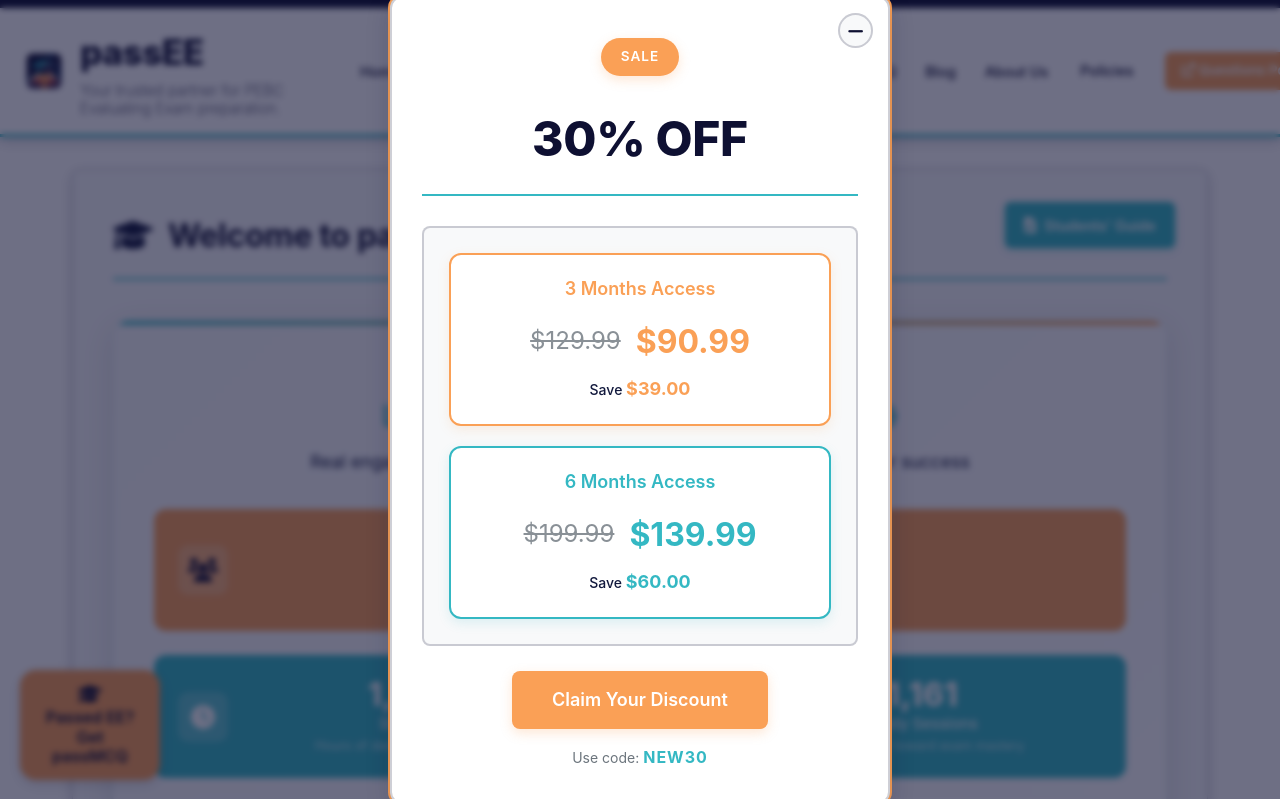
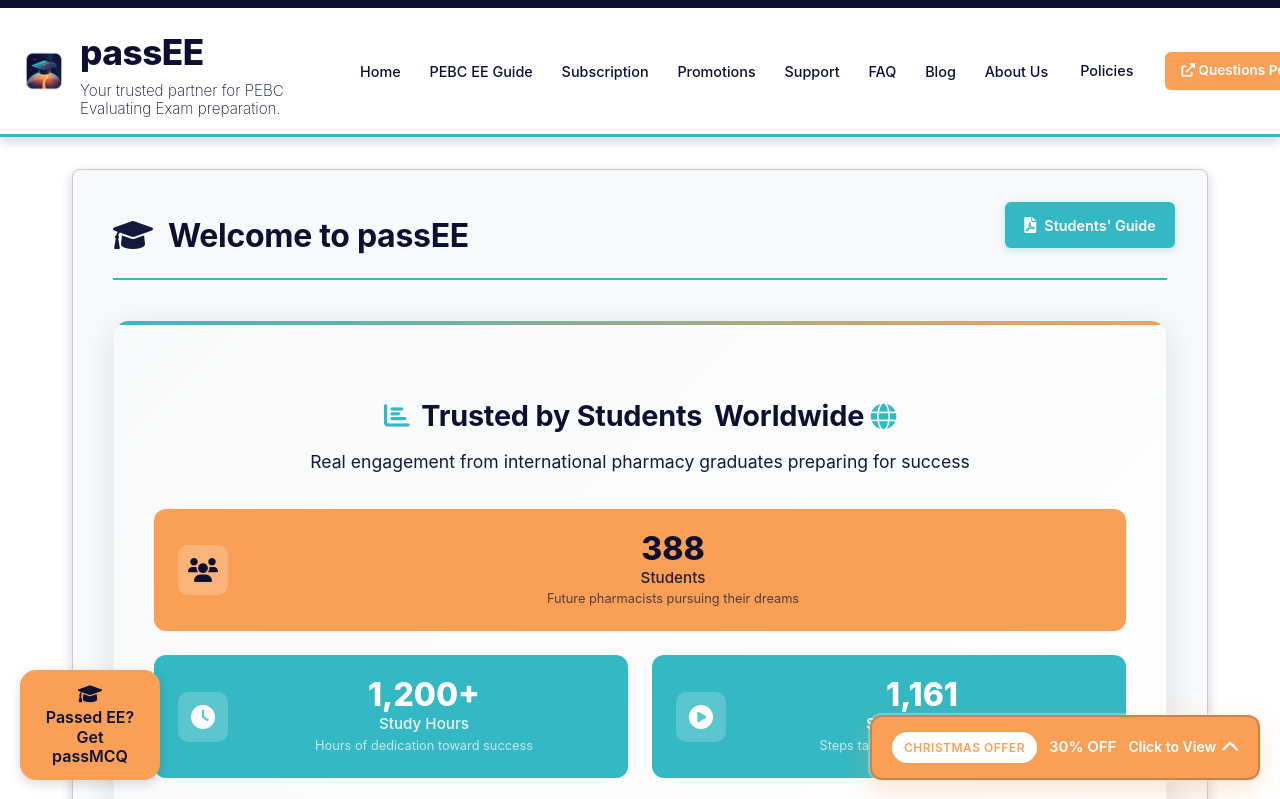
Before and after one commit to nameeralward/pass-ee, a plain HTML site: page index.html in a window 1280 px wide. Shown: the top 799 px of the page. Drawn offline with Linux system fonts and the light colour scheme.

Commit message:
Add files via upload

```diff
--- a/index.html
+++ b/index.html
@@ -823,12 +823,12 @@
             </button>
             <div class="sale-popup-content">
                 <div class="sale-minimized-content">
-                    <div class="sale-minimized-badge">SALE</div>
+                    <div class="sale-minimized-badge">CHRISTMAS OFFER</div>
                     <div class="sale-minimized-text-left">30% OFF</div>
                     <div class="sale-minimized-text-right">Click to View <i class="fas fa-chevron-up"></i></div>
                 </div>
                 <div class="sale-popup-header">
-                    <div class="sale-badge">SALE</div>
+                    <div class="sale-badge">CHRISTMAS OFFER</div>
                     <h2>30% OFF</h2>
                 </div>
                 <div class="sale-savings">
@@ -850,8 +850,7 @@
                     </div>
                 </div>
                 <div class="sale-popup-cta">
-                    <a href="promotions.html" class="sale-cta-button">Claim Your Discount</a>
-                    <p class="sale-note">Use code: <strong>NEW30</strong></p>
+                    <p class="sale-note">App Store & Google Play: Discount applied automatically<br>WebApp: Use code <strong>NEW30</strong></p>
                 </div>
             </div>
         </div>
--- a/sale-popup.css
+++ b/sale-popup.css
@@ -1,4 +1,5 @@
 /* Sale Popup Styles - Using passEE Color Palette */
+
 :root {
     --popup-primary: #0E1032;     /* oxford-blue */
     --popup-secondary: #12193D;   /* space-cadet */
@@ -102,26 +103,25 @@
 
 .sale-popup-overlay.minimized .sale-popup-container {
     pointer-events: auto; /* But allow clicks on the container itself */
-    box-shadow: 0 8px 25px rgba(14, 16, 50, 0.2),
-                0 0 0 2px var(--popup-cta);
+    background: var(--popup-cta); /* Orange background when minimized */
+    box-shadow: 0 8px 25px rgba(250, 160, 86, 0.3),
+                0 0 0 2px rgba(255, 255, 255, 0.3);
     z-index: 10001; /* Ensure it's above floating button */
     position: relative;
+    max-width: 500px;
+    width: auto;
+    min-width: 300px;
+    animation: slideDownFromBottom 0.4s ease-out;
+    cursor: pointer;
 }
 
 .sale-popup-overlay.minimized .sale-popup-minimize {
     display: none; /* Hide minimize button when minimized */
 }
 
-.sale-popup-overlay.minimized .sale-popup-container {
-    max-width: 350px;
-    width: auto;
-    animation: slideDown 0.3s ease-out;
-    cursor: pointer;
-}
-
-@keyframes slideDown {
+@keyframes slideDownFromBottom {
     from {
-        transform: translateY(-30px);
+        transform: translateY(100px);
         opacity: 0;
     }
     to {
@@ -131,10 +131,11 @@
 }
 
 .sale-popup-overlay.minimized .sale-popup-content {
-    padding: 20px 25px;
+    padding: 15px 20px;
     display: flex;
     align-items: center;
-    gap: 15px;
+    gap: 12px;
+    width: 100%;
 }
 
 .sale-popup-overlay.minimized .sale-popup-header,
@@ -177,39 +178,40 @@
 }
 
 .sale-minimized-badge {
-    background: var(--popup-cta);
-    color: #fff;
+    background: #fff; /* White background for badge */
+    color: var(--popup-cta); /* Orange text */
     padding: 6px 12px;
     border-radius: 20px;
     font-weight: 600;
-    font-size: 0.85rem;
-    letter-spacing: 1px;
+    font-size: 0.75rem;
+    letter-spacing: 0.5px;
     text-transform: uppercase;
     white-space: nowrap;
     flex-shrink: 0;
 }
 
 .sale-minimized-text-left {
-    font-size: 16px;
+    font-size: 15px;
     font-weight: 600;
-    color: var(--popup-primary);
+    color: #fff; /* White text */
     white-space: nowrap;
     flex-shrink: 0;
 }
 
 .sale-minimized-text-right {
-    font-size: 16px;
+    font-size: 14px;
     font-weight: 600;
-    color: var(--popup-primary);
+    color: #fff; /* White text */
     white-space: nowrap;
     margin-left: auto;
     display: flex;
     align-items: center;
-    gap: 4px;
+    gap: 6px;
+    flex-shrink: 0;
 }
 
 .sale-minimized-text-right i {
-    color: var(--popup-accent);
+    color: #fff; /* White icon */
     font-size: 18px;
 }
 
@@ -510,27 +512,39 @@
     .sale-popup-overlay.minimized .sale-popup-container {
         max-width: 100%;
         width: 100%;
-        min-width: auto;
+        min-width: 280px;
+    }
+
+    .sale-popup-overlay.minimized .sale-popup-content {
+        padding: 12px 15px;
+        gap: 10px;
     }
 
     .sale-popup-overlay.minimized .sale-minimized-content {
         flex-wrap: nowrap;
         gap: 8px;
         justify-content: space-between;
+        width: 100%;
+    }
+
+    .sale-minimized-badge {
+        font-size: 0.7rem;
+        padding: 5px 10px;
     }
 
     .sale-minimized-text-left {
-        font-size: 14px;
+        font-size: 13px;
         flex-shrink: 0;
     }
 
     .sale-minimized-text-right {
-        font-size: 14px;
+        font-size: 12px;
         margin-left: auto;
+        gap: 4px;
     }
 
     .sale-minimized-text-right i {
-        font-size: 16px;
+        font-size: 14px;
     }
 }
 
--- a/sale-popup.js
+++ b/sale-popup.js
@@ -20,24 +20,28 @@ function initSalePopup() {
 
     // Wait for DOM to be ready
     if (document.readyState === 'loading') {
-        document.addEventListener('DOMContentLoaded', showSalePopup);
+        document.addEventListener('DOMContentLoaded', showSalePopupMinimized);
     } else {
         // Small delay to ensure smooth page load
-        setTimeout(showSalePopup, 500);
-    }
-
-    // Check if popup was minimized previously
-    const wasMinimized = localStorage.getItem(POPUP_MINIMIZED_KEY);
-    if (wasMinimized === 'true') {
-        // Small delay to show expanded first, then minimize
-        setTimeout(() => {
-            minimizeSalePopup();
-        }, 100);
+        setTimeout(showSalePopupMinimized, 500);
     }
 }
 
 /**
- * Show the sale popup (expanded)
+ * Show the sale popup (minimized by default)
+ */
+function showSalePopupMinimized() {
+    const overlay = document.getElementById('sale-popup-overlay');
+    if (overlay) {
+        overlay.classList.add('show');
+        overlay.classList.add('minimized'); // Start minimized
+        document.body.style.overflow = ''; // Allow scrolling when minimized
+        localStorage.setItem(POPUP_MINIMIZED_KEY, 'true');
+    }
+}
+
+/**
+ * Show the sale popup (expanded) - for manual expansion
  */
 function showSalePopup() {
     const overlay = document.getElementById('sale-popup-overlay');
```
Also changed, not shown: blog-pass-rates.html (+3 -4 lines), pebc-ee-guide.html (+3 -4 lines), promotions.html (+4 -4 lines), sale-popup.html (+3 -4 lines), subscription.html (+3 -4 lines).
